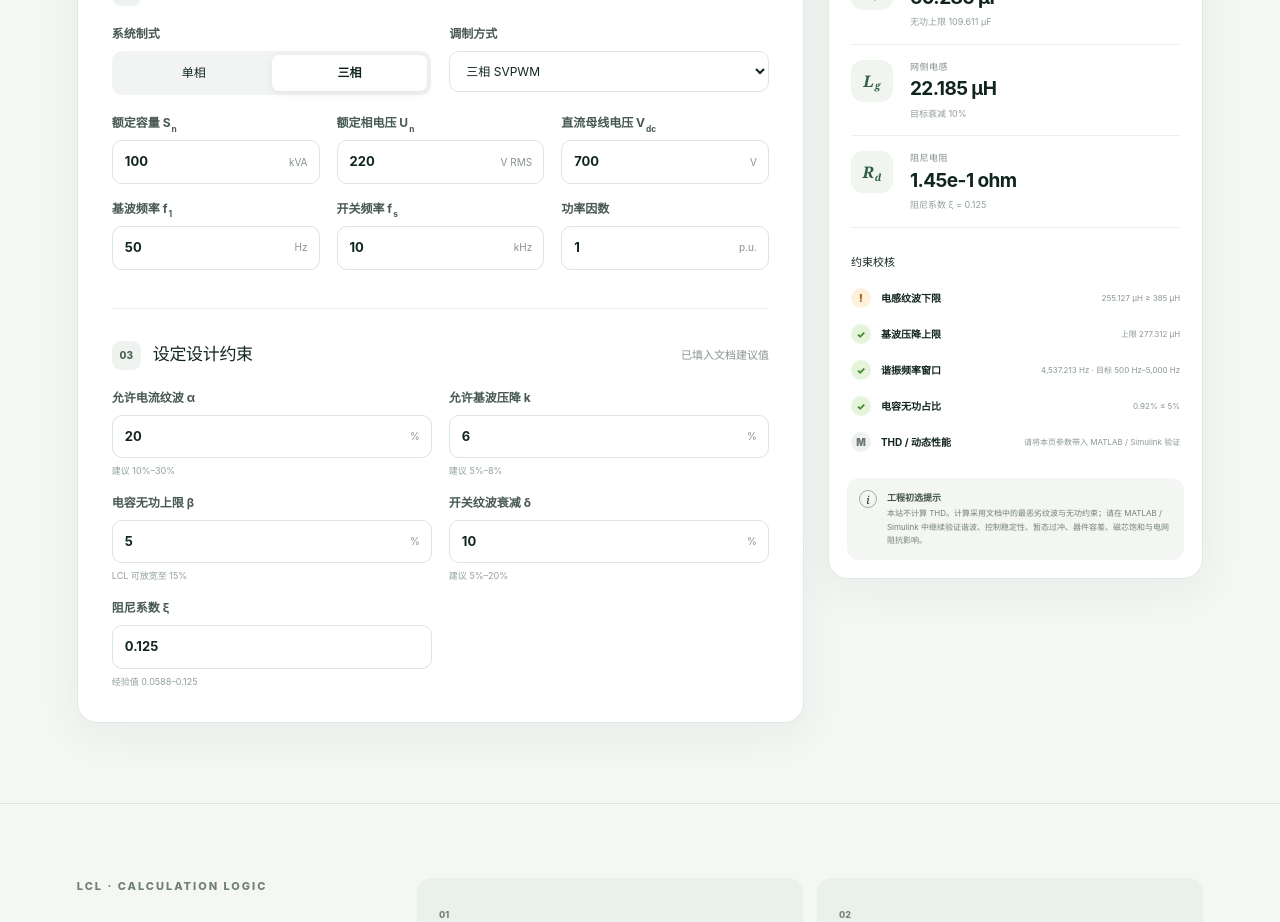
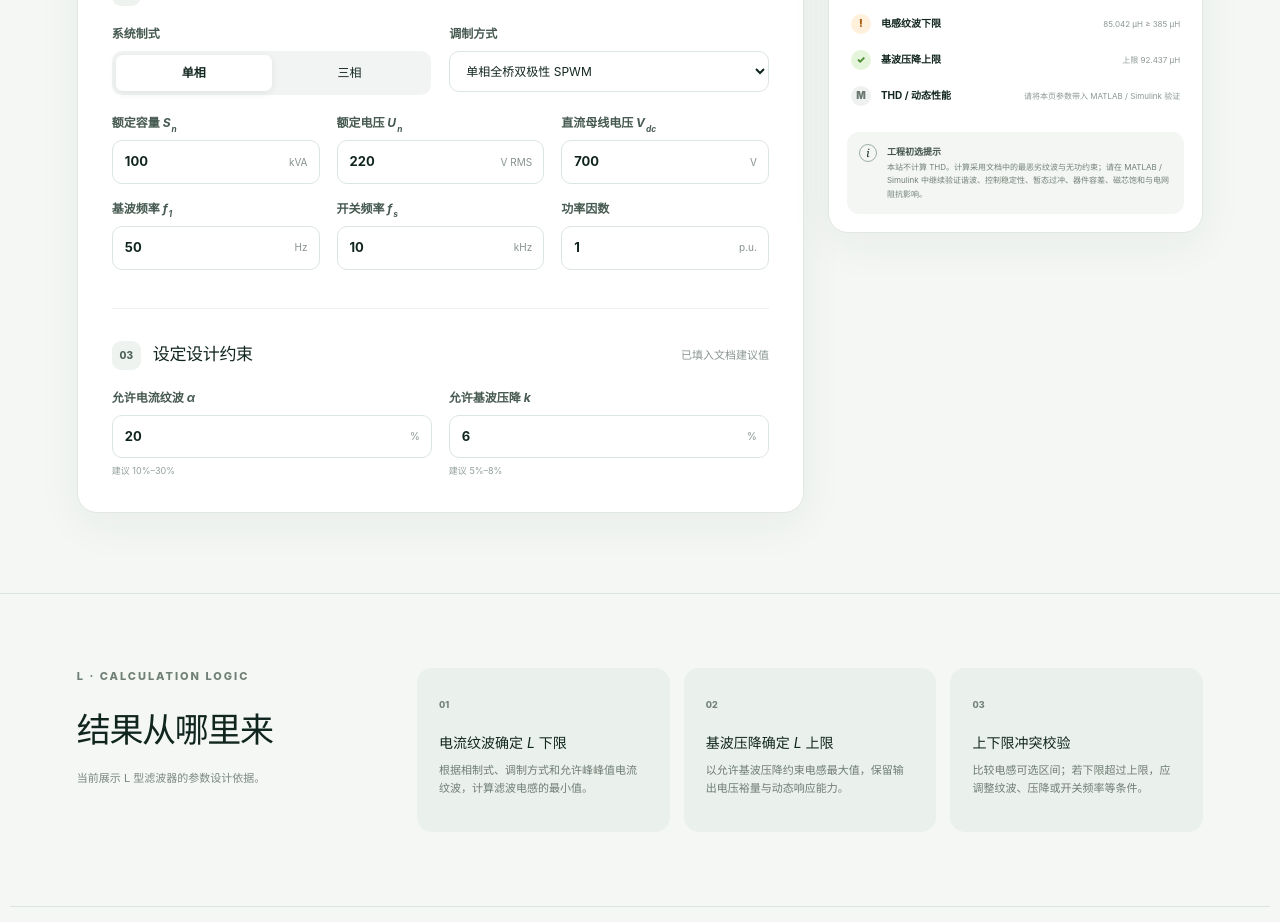
Before and after one commit to tenlancion/inverter-filter-designer, a Next.js app: page /inverter-filter-designer/ in a window 1280 px wide. Shown: the part 680-1602 px from the top of the page. Built offline with nearby package versions, Linux system fonts and the light colour scheme.

Commit message:
Update page.tsx

```diff
--- a/app/page.tsx
+++ b/app/page.tsx
@@ -1,6 +1,6 @@
 "use client";
 
-import { useMemo, useState, type ReactNode } from "react";
+import { useEffect, useMemo, useState, type ReactNode } from "react";
 
 type Topology = "L" | "LC" | "LCL";
 type Modulation = "bipolar" | "unipolar" | "spwm3" | "svpwm";
@@ -21,11 +21,29 @@ const fmt = (value: number, unit: "H" | "F" | "ohm" | "Hz" | "A") => {
 function NumberField({ label, value, onChange, unit, hint, min = 0, max, step = "any" }: {
   label: ReactNode; value: number; onChange: (v: number) => void; unit: string; hint?: string; min?: number; max?: number; step?: number | "any";
 }) {
+  const [draft, setDraft] = useState(String(value));
+
+  useEffect(() => {
+    setDraft(String(value));
+  }, [value]);
+
   return (
     <label className="field">
       <span className="field-label">{label}</span>
       <span className="input-shell">
-        <input type="number" value={value} min={min} max={max} step={step} onChange={(e) => onChange(Number(e.target.value))} />
+        <input
+          type="number"
+          value={draft}
+          min={min}
+          max={max}
+          step={step}
+          onFocus={(e) => e.currentTarget.select()}
+          onChange={(e) => {
+            const next = e.target.value;
+            setDraft(next);
+            if (next !== "") onChange(Number(next));
+          }}
+        />
         <span>{unit}</span>
       </span>
       {hint && <small>{hint}</small>}
@@ -34,9 +52,9 @@ function NumberField({ label, value, onChange, unit, hint, min = 0, max, step =
 }
 
 export default function Home() {
-  const [topology, setTopology] = useState<Topology>("LCL");
-  const [phase, setPhase] = useState<"single" | "three">("three");
-  const [modulation, setModulation] = useState<Modulation>("svpwm");
+  const [topology, setTopology] = useState<Topology>("L");
+  const [phase, setPhase] = useState<"single" | "three">("single");
+  const [modulation, setModulation] = useState<Modulation>("bipolar");
   const [power, setPower] = useState(100);
   const [voltage, setVoltage] = useState(220);
   const [vdc, setVdc] = useState(700);
@@ -123,20 +141,20 @@ export default function Home() {
 
   const methodSteps = topology === "L"
     ? [
-        { title: "电流纹波确定电感下限", copy: "根据相制式、调制方式和允许峰峰值电流纹波，计算滤波电感的最小值。" },
-        { title: "基波压降确定电感上限", copy: "以允许基波压降约束电感最大值，保留输出电压裕量与动态响应能力。" },
+        { title: <>电流纹波确定 <i className="math">L</i> 下限</>, copy: "根据相制式、调制方式和允许峰峰值电流纹波，计算滤波电感的最小值。" },
+        { title: <>基波压降确定 <i className="math">L</i> 上限</>, copy: "以允许基波压降约束电感最大值，保留输出电压裕量与动态响应能力。" },
         { title: "上下限冲突校验", copy: "比较电感可选区间；若下限超过上限，应调整纹波、压降或开关频率等条件。" },
       ]
     : topology === "LC"
       ? [
-          { title: "纹波确定电感下限", copy: "先由开关电流纹波要求得到滤波电感下限，形成电感初选范围。" },
-          { title: "无功上限与谐振配置", copy: "由基波无功限制电容上限，并联合电感配置 LC 谐振频率，使其避开基波与开关频率。" },
+          { title: <>纹波确定 <i className="math">L<sub>f</sub></i> 下限</>, copy: "先由开关电流纹波要求得到滤波电感下限，形成电感初选范围。" },
+          { title: <>无功上限与 <i className="math">LC</i> 谐振配置</>, copy: "由基波无功限制电容上限，并联合电感配置 LC 谐振频率，使其避开基波与开关频率。" },
           { title: "压降与电压质量校核", copy: "检查电感基波压降；电压 THD 与动态性能需将初选参数带入 MATLAB / Simulink 验证。" },
         ]
       : [
-          { title: "纹波确定 Lᵢ 下限", copy: "依据逆变器侧允许电流纹波计算 Lᵢ 的最小值，确定主要滤波电感。" },
-          { title: "无功确定 Cƒ 上限", copy: "用基波无功占比限制滤波电容，避免电容电流和无功需求过大。" },
-          { title: "衰减目标确定 L𝗀", copy: "根据开关频率纹波衰减比例配置网侧电感 L𝗀，并进一步给出阻尼参数。" },
+          { title: <>纹波确定 <i className="math">L<sub>i</sub></i> 下限</>, copy: "依据逆变器侧允许电流纹波计算逆变器侧电感的最小值，确定主要滤波电感。" },
+          { title: <>无功确定 <i className="math">C<sub>f</sub></i> 上限</>, copy: "用基波无功占比限制滤波电容，避免电容电流和无功需求过大。" },
+          { title: <>衰减目标确定 <i className="math">L<sub>g</sub></i></>, copy: "根据开关频率纹波衰减比例配置网侧电感，并进一步给出阻尼参数。" },
           { title: "综合性能校核", copy: "联合检查谐振频率、总电感基波压降；电压与电流 THD 留给 MATLAB / Simulink 验证。" },
         ];
 
@@ -155,7 +173,7 @@ export default function Home() {
 
       <section className="workspace">
         <div className="config-panel">
-          <div className="section-head"><div><span className="step">01</span><h2>选择滤波器拓扑</h2></div><span className="section-note">决定输入参数</span></div>
+          <div className="section-head"><div><span className="step">01</span><h2>选择滤波器拓扑</h2></div></div>
           <div className="topology-tabs" role="tablist" aria-label="滤波器拓扑">
             {(["L", "LC", "LCL"] as Topology[]).map((item) => (
               <button key={item} role="tab" aria-selected={topology === item} className={topology === item ? "active" : ""} onClick={() => setTopology(item)}>
@@ -182,29 +200,29 @@ export default function Home() {
             <div className="mini-group modulation"><span>调制方式</span><select value={modulation} onChange={(e) => setModulation(e.target.value as Modulation)}>{phase === "three" ? <><option value="svpwm">三相 SVPWM</option><option value="spwm3">三相 SPWM</option></> : <><option value="bipolar">单相全桥双极性 SPWM</option><option value="unipolar">单相全桥单极性 SPWM</option></>}</select></div>
           </div>
           <div className="field-grid">
-            <NumberField label={<>额定容量 S<sub>n</sub></>} value={power} onChange={setPower} unit="kVA" />
-            <NumberField label={phase === "three" ? <>额定相电压 U<sub>n</sub></> : <>额定电压 U<sub>n</sub></>} value={voltage} onChange={setVoltage} unit="V RMS" />
-            <NumberField label={<>直流母线电压 V<sub>dc</sub></>} value={vdc} onChange={setVdc} unit="V" />
-            <NumberField label={<>基波频率 f<sub>1</sub></>} value={f1} onChange={setF1} unit="Hz" />
-            <NumberField label={<>开关频率 f<sub>s</sub></>} value={fs} onChange={setFs} unit="kHz" />
+            <NumberField label={<>额定容量 <i className="math">S<sub>n</sub></i></>} value={power} onChange={setPower} unit="kVA" />
+            <NumberField label={phase === "three" ? <>额定相电压 <i className="math">U<sub>n</sub></i></> : <>额定电压 <i className="math">U<sub>n</sub></i></>} value={voltage} onChange={setVoltage} unit="V RMS" />
+            <NumberField label={<>直流母线电压 <i className="math">V<sub>dc</sub></i></>} value={vdc} onChange={setVdc} unit="V" />
+            <NumberField label={<>基波频率 <i className="math">f<sub>1</sub></i></>} value={f1} onChange={setF1} unit="Hz" />
+            <NumberField label={<>开关频率 <i className="math">f<sub>s</sub></i></>} value={fs} onChange={setFs} unit="kHz" />
             <NumberField label="功率因数" value={pf} onChange={setPf} unit="p.u." min={0.1} max={1} step={0.01} />
           </div>
 
           <div className="section-head second"><div><span className="step">03</span><h2>设定设计约束</h2></div><span className="section-note">已填入文档建议值</span></div>
           <div className="constraint-grid">
-            <NumberField label="允许电流纹波 α" value={ripple} onChange={setRipple} unit="%" hint="建议 10%–30%" min={1} max={50} />
-            <NumberField label="允许基波压降 k" value={drop} onChange={setDrop} unit="%" hint="建议 5%–8%" min={1} max={20} />
-            {topology !== "L" && <NumberField label="电容无功上限 β" value={reactive} onChange={setReactive} unit="%" hint={topology === "LCL" ? "LCL 可放宽至 15%" : "建议 3%–5%"} min={1} max={15} />}
-            {topology === "LCL" && <NumberField label="开关纹波衰减 δ" value={attenuation} onChange={setAttenuation} unit="%" hint="建议 5%–20%" min={1} max={50} />}
-            {topology === "LCL" && <NumberField label="阻尼系数 ξ" value={damping} onChange={setDamping} unit="" hint="经验值 0.0588–0.125" min={0.01} max={1} step={0.001} />}
+            <NumberField label={<>允许电流纹波 <i className="math">α</i></>} value={ripple} onChange={setRipple} unit="%" hint="建议 10%–30%" min={1} max={50} />
+            <NumberField label={<>允许基波压降 <i className="math">k</i></>} value={drop} onChange={setDrop} unit="%" hint="建议 5%–8%" min={1} max={20} />
+            {topology !== "L" && <NumberField label={<>电容无功上限 <i className="math">β</i></>} value={reactive} onChange={setReactive} unit="%" hint={topology === "LCL" ? "LCL 可放宽至 15%" : "建议 3%–5%"} min={1} max={15} />}
+            {topology === "LCL" && <NumberField label={<>开关纹波衰减 <i className="math">δ</i></>} value={attenuation} onChange={setAttenuation} unit="%" hint="建议 5%–20%" min={1} max={50} />}
+            {topology === "LCL" && <NumberField label={<>阻尼系数 <i className="math">ξ</i></>} value={damping} onChange={setDamping} unit="" hint="经验值 0.0588–0.125" min={0.01} max={1} step={0.001} />}
           </div>
         </div>
 
         <aside className="results">
           <div className="result-top"><div><span className="live-dot" /> 实时计算结果</div><span className={result.feasible ? "status ok" : "status warn"}>{result.feasible ? "参数可行" : "需要调整"}</span></div>
           <div className="current-summary">
-            <div><span>额定电流 I<sub>n</sub></span><strong>{fmt(result.current, "A")}</strong></div>
-            <div><span>纹波峰峰值 ΔI<sub>pp</sub></span><strong>{fmt(result.deltaI, "A")}</strong></div>
+            <div><span>额定电流 <i className="math">I<sub>n</sub></i></span><strong>{fmt(result.current, "A")}</strong></div>
+            <div><span>纹波电流峰峰值 <i className="math">ΔI<sub>pp</sub></i></span><strong>{fmt(result.deltaI, "A")}</strong></div>
           </div>
           <div className="result-cards">
             {resultCards.map((card, index) => <article key={card.key}><span className="symbol"><i>{resultSymbols[index][0]}</i>{resultSymbols[index][1] && <sub>{resultSymbols[index][1]}</sub>}</span><div><small>{card.label}</small><strong>{card.value}</strong><p>{card.sub}</p></div></article>)}
@@ -215,12 +233,12 @@ export default function Home() {
       </section>
 
       <section id="method" className="method">
-        <div><p className="eyebrow">{topology} · CALCULATION LOGIC</p><h2>结果从哪里来</h2><p className="method-lead">当前展示 {topology} 型滤波器的参数确定与校核顺序。</p></div>
+        <div><p className="eyebrow">{topology} · CALCULATION LOGIC</p><h2>结果从哪里来</h2><p className="method-lead">当前展示 {topology} 型滤波器的参数设计依据。</p></div>
         <div className={`method-grid ${methodSteps.length === 3 ? "three" : "four"}`}>
-          {methodSteps.map((item, index) => <article key={item.title}><span>{String(index + 1).padStart(2, "0")}</span><h3>{item.title}</h3><p>{item.copy}</p></article>)}
+          {methodSteps.map((item, index) => <article key={index}><div className="method-card-head"><span className="method-index">{String(index + 1).padStart(2, "0")}</span><h3>{item.title}</h3></div><p>{item.copy}</p></article>)}
         </div>
       </section>
-      <footer><span>FluxFilter · 两电平逆变器滤波器参数设计</span><span>结果用于工程初选，不替代仿真与认证</span></footer>
+      <footer><span>FluxFilter · 两电平逆变器滤波器参数设计</span><span>结果用于工程初选，不替代仿真</span></footer>
     </main>
   );
 }
```
